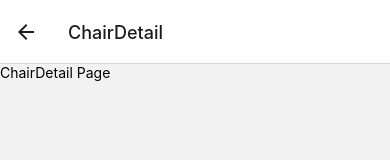
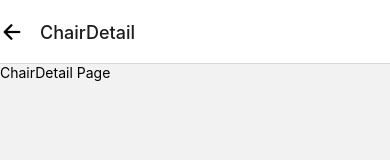
Before and after one commit to bggbr/react-native, a React Native app: screen /Chair in a window 390 px wide. Both pictures are taken after a click on the button "GO TO CHAIR DETAIL". Shown: the top 160 px of the page. Built offline with nearby package versions, Linux system fonts and the light colour scheme.

Commit message:
3중 구조 코드 정리

```diff
--- a/App.tsx
+++ b/App.tsx
@@ -2,7 +2,7 @@ import React from 'react';
 import {NavigationContainer} from '@react-navigation/native';
 import {createNativeStackNavigator} from '@react-navigation/native-stack';
 import {createBottomTabNavigator} from '@react-navigation/bottom-tabs';
-import {SafeAreaView, Text, TouchableOpacity, View} from 'react-native'; // SafeAreaView 또는 View를 import
+import {SafeAreaView, Text, TouchableOpacity, View} from 'react-native';
 
 type RootStackParamList = {
   Home: undefined;
@@ -10,7 +10,6 @@ type RootStackParamList = {
   Chair: undefined;
 };
 
-import BottomTab from './src/common/BottomTab';
 import Chair from './src/components/Chair';
 import HomeScreen from './src/components/HomeScreen';
 import DetailsScreen from './src/components/DetailScreen';
@@ -27,7 +26,6 @@ function HomeStackScreen() {
         name="Home"
         component={HomeScreen}
         options={{
-          // headerShown: false,
           headerTitle: '',
           headerLeft: () => (
             <Text style={{fontSize: 24, fontWeight: 'bold'}}>BM</Text>
@@ -43,9 +41,8 @@ function HomeStackScreen() {
         name="Chair"
         component={Chair}
         options={{
-          // 다음 화면의 헤더를 커스텀해서 뒤로 가기 버튼의 동작을 정의
           headerShown: false,
-          headerLeft: () => null, // 뒤로 가기 버튼 숨김
+          headerLeft: () => null,
         }}
       />
     </HomeStack.Navigator>
--- a/src/components/Chair.tsx
+++ b/src/components/Chair.tsx
@@ -21,45 +21,44 @@ function ChairMainScreen({navigation}: HomeScreenProps) {
 type RootStackParamList = {
   Home: undefined;
   Details: undefined;
+  ChairMain: undefined;
   ChairDetail: undefined;
 };
 
-type HomeScreenProps = NativeStackScreenProps<RootStackParamList, 'Home'>;
+type HomeScreenProps = NativeStackScreenProps<RootStackParamList>;
 
 function Chair({navigation}: HomeScreenProps) {
   return (
-    <Stack.Navigator screenOptions={{}}>
+    <Stack.Navigator>
       <Stack.Screen
+        name="ChairMain"
+        component={ChairMainScreen}
         options={{
           headerShown: true,
           headerLeft: () => (
             <TouchableOpacity
               onPress={() => {
-                // Chair 페이지로 이동하는 코드
                 navigation.navigate('Home');
               }}>
               <Ionicons name="arrow-back" size={24} color="black" />
             </TouchableOpacity>
           ),
         }}
-        name="ChairMain"
-        component={ChairMainScreen}
       />
       <Stack.Screen
-        options={{
-          headerShown: true, // 헤더 표시
-          // headerLeft: () => (
-          //   <TouchableOpacity
-          //     onPress={() => {
-          //       // Chair 페이지로 이동하는 코드
-          //       navigation.navigate('Chair');
-          //     }}>
-          //     <Ionicons name="arrow-back" size={24} color="black" />
-          //   </TouchableOpacity>
-          // ),
-        }}
         name="ChairDetail"
         component={ChairDetail}
+        options={{
+          headerShown: true,
+          headerLeft: () => (
+            <TouchableOpacity
+              onPress={() => {
+                navigation.navigate('ChairMain');
+              }}>
+              <Ionicons name="arrow-back" size={24} color="black" />
+            </TouchableOpacity>
+          ),
+        }}
       />
     </Stack.Navigator>
   );
--- a/src/components/HomeScreen.tsx
+++ b/src/components/HomeScreen.tsx
@@ -16,7 +16,7 @@ type RootStackParamList = {
   Chair: undefined;
 };
 
-type HomeScreenProps = NativeStackScreenProps<RootStackParamList, 'Home'>;
+type HomeScreenProps = NativeStackScreenProps<RootStackParamList>;
 
 function HomeScreen({navigation}: HomeScreenProps) {
   const onClick = useCallback(() => {
@@ -39,6 +39,7 @@ function HomeScreen({navigation}: HomeScreenProps) {
 const styles = StyleSheet.create({
   container: {
     flex: 1,
+    backgroundColor: 'white',
   },
   box: {
     alignItems: 'center',
```
